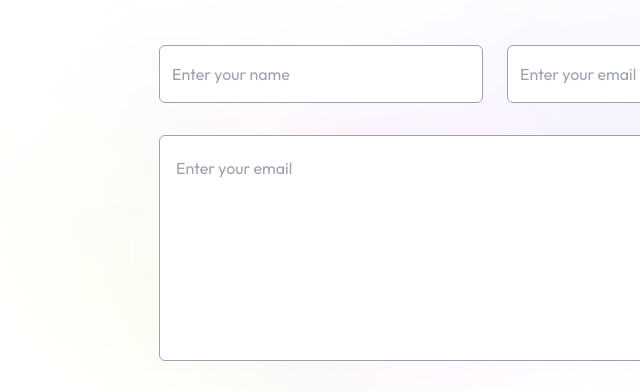
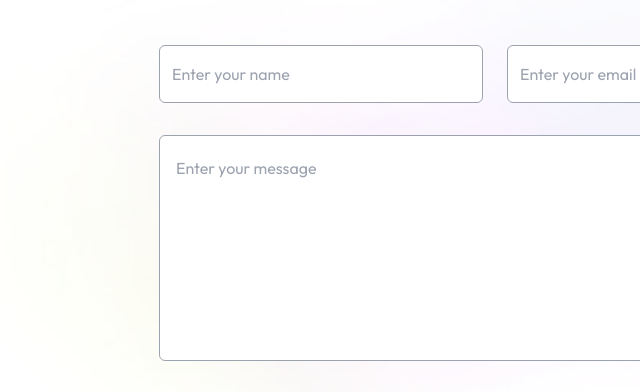
Before and after one commit to Huzaifag/Protfolio, a plain HTML site: page index.html in a window 1280 px wide. Shown: the part 3044-3436 px from the top of the page, 145-785 px from the left. Drawn offline with nearby package versions, Linux system fonts and the light colour scheme; a web font is replaced by a local one.

Commit message:
Fix a little typo

```diff
--- a/index.html
+++ b/index.html
@@ -255,7 +255,7 @@
 
         <input type="email" name="email" placeholder="Enter your email" class="flex-1 p-3 outline-none border-[0.5px] border-gray-400 rounded-md bg-white dark:bg-darkHover/30 dark:border-white/90" required>
       </div>
-      <textarea rows="6" name="message" placeholder="Enter your email" class="w-full p-4 outline-none border-[0.5px] border-gray-400 rounded-md bg-white mb-6 dark:bg-darkHover/30 dark:border-white/90" required></textarea>
+      <textarea rows="6" name="message" placeholder="Enter your message" class="w-full p-4 outline-none border-[0.5px] border-gray-400 rounded-md bg-white mb-6 dark:bg-darkHover/30 dark:border-white/90" required></textarea>
       <button class="py-3 px-8 w-max flex items-center justify-between gap-2 bg-black/80 rounded-full mx-auto text-white hover:bg-black duration-500
       dark:bg-transparent dark:border-[0.5px] dark:hover:bg-darkHover
       ">Submit now
```
